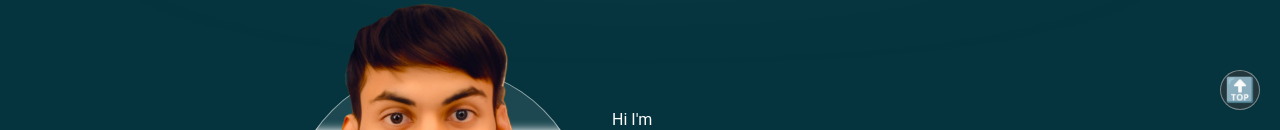
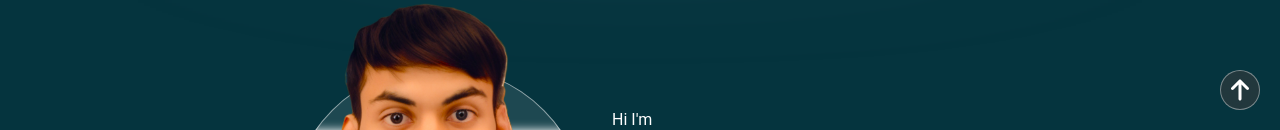
Before and after one commit to jitendra-ky/facetick, a React (Create React App) app: page / in a window 1280 px wide. Shown: the part 670-800 px from the top of the page. Built offline with nearby package versions, Linux system fonts and the light colour scheme.

Commit message:
some design improvment

```diff
--- a/package.json
+++ b/package.json
@@ -3,6 +3,8 @@
   "version": "0.1.0",
   "private": true,
   "dependencies": {
+    "@fortawesome/free-solid-svg-icons": "^6.6.0",
+    "@fortawesome/react-fontawesome": "^0.2.2",
     "@testing-library/jest-dom": "^5.17.0",
     "@testing-library/react": "^13.4.0",
     "@testing-library/user-event": "^13.5.0",
--- a/src/App.js
+++ b/src/App.js
@@ -3,6 +3,10 @@ import './App.css';
 import Banner from './components/Banner';
 import Background from './components/Background';
 import Header from './components/Header';
+
+import { FontAwesomeIcon } from '@fortawesome/react-fontawesome';
+import { faArrowUp } from '@fortawesome/free-solid-svg-icons';
+
 
 function App() {
 
@@ -27,7 +31,9 @@ function App() {
       <footer id='sample'>
         Footer
       </footer>
-      <div className='back-to-top' onClick={() => scrollToSection('header')}>🔝</div>
+      <div className='back-to-top' onClick={() => scrollToSection('header')}>
+        <FontAwesomeIcon icon={faArrowUp} />
+      </div>
     </div>
   </>);
 }
--- a/src/components/Header.css
+++ b/src/components/Header.css
@@ -11,6 +11,7 @@ header {
     justify-content: center;
     align-items: center;
     height: 100px;
+    user-select: none;/* Prevents text selection */
 }
 
 .App-header .container {
@@ -37,6 +38,7 @@ header {
     align-items: center;
     font-size: x-large;
 }
+
 .App-header .left>div {
     margin: 2px;
 }
@@ -50,12 +52,13 @@ header {
 
 
 
-.App-header .center{
+.App-header .center {
     display: flex;
     justify-content: center;
     align-items: center;
     font-size: medium;
 }
+
 .App-header .center>div {
     margin: 2px;
     padding: 0px 20px;
@@ -71,6 +74,7 @@ header {
     font-size: medium;
     position: relative;
 }
+
 .App-header .right>div {
     margin: 2px;
 }
@@ -85,6 +89,7 @@ header {
     cursor: pointer;
     transition: 0.1s;
 }
+
 .nav-menu:hover {
     transform: scale(1.1);
 }
@@ -106,6 +111,7 @@ header {
 .nav-menu .one {
     transform: translate(-50%, -50%) translateY(5px) scale(0.7);
 }
+
 .nav-menu .two {
     transform: translate(-50%, -50%) translateY(-5px) scale(0.7);
 }
@@ -138,6 +144,8 @@ header {
     border-radius: 10px;
     overflow: hidden;
     padding-top: 50px;
+    transition: 0.3s;
+    animation: sidebar-open 0.3s;
 }
 
 .sidebar.close {
@@ -149,3 +157,15 @@ header {
     height: 250px;
     /* border: thin solid black; */
 }
+
+
+/* here is the animation of sidebar opening */
+@keyframes sidebar-open {
+    0% {
+        width: 0px;
+    }
+
+    100% {
+        width: 200px;
+    }
+}
```
Also changed, not shown: 1 other file (tests, documents, lock files or other folders).
